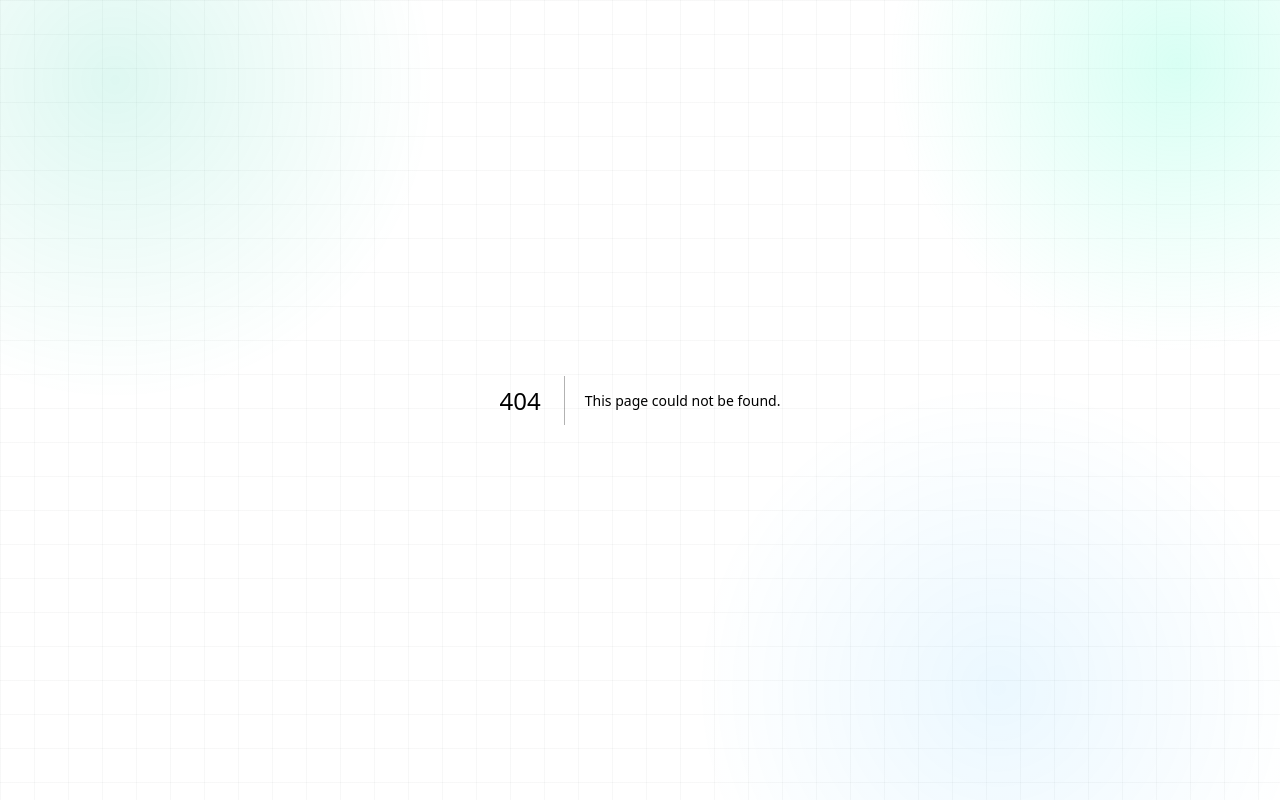
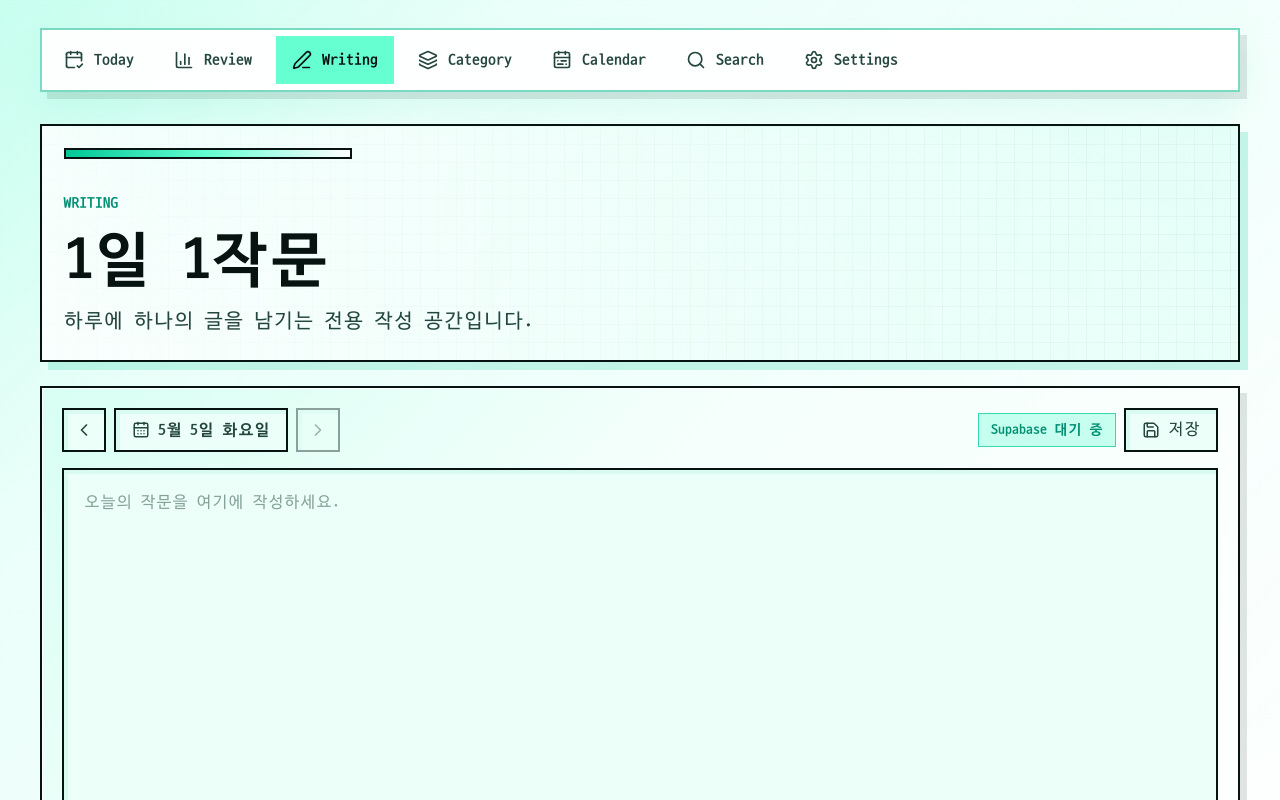
Before and after one commit to lucitetokki-ls/dailynoteapp, a Next.js app: page /writing in a window 1280 px wide. Before the commit this address had no page. Shown: the top 800 px of the page. Built offline with nearby package versions, Linux system fonts and the light colour scheme; no server answers; the database is empty.

Commit message:
Add daily writing workspace

```diff
--- /dev/null
+++ b/app/writing/page.tsx
@@ -0,0 +1,17 @@
+import type { Metadata } from "next";
+
+import { AppShell } from "@/components/AppShell";
+import { WritingStudio } from "@/components/WritingStudio";
+
+export const metadata: Metadata = {
+  title: "Writing",
+  description: "Daily writing space for Lucitetokki Daily Action Log.",
+};
+
+export default function WritingPage() {
+  return (
+    <AppShell>
+      <WritingStudio />
+    </AppShell>
+  );
+}
--- a/components/AppNav.tsx
+++ b/components/AppNav.tsx
@@ -2,7 +2,15 @@
 
 import Link from "next/link";
 import { usePathname } from "next/navigation";
-import { BarChart3, CalendarCheck2, CalendarRange, Layers3, Search, Settings } from "lucide-react";
+import {
+  BarChart3,
+  CalendarCheck2,
+  CalendarRange,
+  Layers3,
+  PenLine,
+  Search,
+  Settings,
+} from "lucide-react";
 
 import { cn } from "@/lib/utils";
 
@@ -16,6 +24,11 @@ const navItems = [
     href: "/review",
     label: "Review",
     icon: BarChart3,
+  },
+  {
+    href: "/writing",
+    label: "Writing",
+    icon: PenLine,
   },
   {
     href: "/category",
--- /dev/null
+++ b/components/WritingStudio.tsx
@@ -0,0 +1,176 @@
+"use client";
+
+import { useMemo, useRef, useState } from "react";
+import { CalendarDays, ChevronLeft, ChevronRight, Save } from "lucide-react";
+
+import { updateStoredDay, useStoredDay, useSupabaseSyncStatus } from "@/lib/daily-store";
+import { getActionForSlot } from "@/lib/slot-metrics";
+import {
+  addDaysToDateKey,
+  cn,
+  createId,
+  formatDisplayDate,
+  getTodayDateKey,
+} from "@/lib/utils";
+import { slotMeta } from "@/types/daily-action";
+
+const writingSlot = "writing";
+
+export function WritingStudio() {
+  const [todayDate] = useState(() => getTodayDateKey());
+  const [selectedDate, setSelectedDate] = useState(todayDate);
+  const { actions } = useStoredDay(selectedDate);
+  const syncStatus = useSupabaseSyncStatus(selectedDate);
+  const writingAction = useMemo(() => getActionForSlot(actions, writingSlot), [actions]);
+  const editorRef = useRef<HTMLTextAreaElement | null>(null);
+  const [hasUnsavedChanges, setHasUnsavedChanges] = useState(false);
+  const isToday = selectedDate === todayDate;
+
+  function saveWriting(nextText = editorRef.current?.value ?? "") {
+    const now = new Date().toISOString();
+    const writingMeta = slotMeta[writingSlot];
+
+    updateStoredDay(selectedDate, (currentDay) => {
+      const existingAction = getActionForSlot(currentDay.actions, writingSlot);
+      const log = {
+        ...currentDay.dailyLog,
+        updatedAt: now,
+      };
+
+      if (!existingAction) {
+        return {
+          dailyLog: log,
+          actions: [
+            {
+              id: createId(),
+              dailyLogId: log.id,
+              slot: writingSlot,
+              category: writingMeta.category,
+              title: writingMeta.label,
+              description: nextText,
+              status: "done",
+              satisfaction: 3,
+              reflection: "",
+              createdAt: now,
+              updatedAt: now,
+            },
+            ...currentDay.actions,
+          ],
+        };
+      }
+
+      return {
+        dailyLog: log,
+        actions: currentDay.actions.map((action) =>
+          action.id === existingAction.id
+            ? {
+                ...action,
+                slot: writingSlot,
+                category: writingMeta.category,
+                title: writingMeta.label,
+                description: nextText,
+                status: "done",
+                updatedAt: now,
+              }
+            : action,
+        ),
+      };
+    });
+
+    setHasUnsavedChanges(false);
+  }
+
+  return (
+    <div className="grid gap-5 pb-10 sm:gap-6 sm:pb-12">
+      <section className="survey-hero grid gap-4">
+        <div className="text-left">
+          <p className="survey-kicker">Writing</p>
+          <h1 className="survey-title mt-3 text-4xl font-semibold leading-tight text-zinc-950 sm:text-6xl">
+            1일 1작문
+          </h1>
+          <p className="mt-3 max-w-3xl text-base leading-7 text-zinc-600 sm:text-xl sm:leading-8">
+            하루에 하나의 글을 남기는 전용 작성 공간입니다.
+          </p>
+        </div>
+      </section>
+
+      <section className="survey-card grid gap-4 rounded-lg border border-zinc-200 bg-white p-4 shadow-sm sm:p-5">
+        <div className="flex flex-wrap items-center justify-between gap-3">
+          <div className="flex flex-wrap items-center gap-2">
+            <button
+              className="survey-control flex h-11 w-11 items-center justify-center rounded-md border border-zinc-200 bg-white text-zinc-600 transition hover:bg-zinc-50 hover:text-zinc-950"
+              onClick={() => setSelectedDate((currentDate) => addDaysToDateKey(currentDate, -1))}
+              title="이전 날짜"
+              type="button"
+            >
+              <ChevronLeft aria-hidden="true" size={20} />
+            </button>
+            <div className="survey-control flex min-h-11 items-center gap-2 rounded-md border border-zinc-200 bg-white px-4 text-base font-semibold text-zinc-700">
+              <CalendarDays aria-hidden="true" size={18} />
+              {formatDisplayDate(selectedDate)}
+            </div>
+            <button
+              className="survey-control flex h-11 w-11 items-center justify-center rounded-md border border-zinc-200 bg-white text-zinc-600 transition hover:bg-zinc-50 hover:text-zinc-950 disabled:cursor-not-allowed disabled:opacity-40"
+              disabled={isToday}
+              onClick={() => setSelectedDate((currentDate) => addDaysToDateKey(currentDate, 1))}
+              title="다음 날짜"
+              type="button"
+            >
+              <ChevronRight aria-hidden="true" size={20} />
+            </button>
+            {!isToday ? (
+              <button
+                className="survey-control min-h-11 rounded-md border border-zinc-200 bg-white px-4 text-base font-semibold text-zinc-600 transition hover:bg-zinc-50 hover:text-zinc-950"
+                onClick={() => setSelectedDate(todayDate)}
+                type="button"
+              >
+                오늘
+              </button>
+            ) : null}
+          </div>
+
+          <div className="flex flex-wrap items-center gap-2">
+            <span
+              className={cn(
+                "rounded-md border px-3 py-1.5 text-sm font-semibold",
+                hasUnsavedChanges && "border-amber-200 bg-amber-50 text-amber-700",
+                !hasUnsavedChanges &&
+                  syncStatus.status === "saved" &&
+                  "border-emerald-200 bg-emerald-50 text-emerald-700",
+                !hasUnsavedChanges &&
+                  syncStatus.status === "saving" &&
+                  "border-sky-200 bg-sky-50 text-sky-700",
+                !hasUnsavedChanges &&
+                  syncStatus.status === "error" &&
+                  "border-red-200 bg-red-50 text-red-700",
+                !hasUnsavedChanges &&
+                  syncStatus.status === "local-only" &&
+                  "border-zinc-200 bg-zinc-50 text-zinc-600",
+              )}
+            >
+              {hasUnsavedChanges ? "저장 전" : syncStatus.message}
+            </span>
+            <button
+              className="survey-control flex min-h-11 items-center gap-2 rounded-md border border-zinc-200 bg-white px-4 text-base font-semibold text-zinc-700 transition hover:bg-zinc-50 hover:text-zinc-950"
+              onClick={() => saveWriting()}
+              type="button"
+            >
+              <Save aria-hidden="true" size={18} />
+              저장
+            </button>
+          </div>
+        </div>
+
+        <textarea
+          className="survey-control min-h-[62dvh] w-full resize-y rounded-md border border-zinc-200 bg-zinc-50 px-4 py-4 text-lg leading-8 text-zinc-950 outline-none transition placeholder:text-zinc-400 focus:border-zinc-400 focus:bg-white sm:min-h-[64dvh] sm:px-5 sm:py-5 sm:text-xl sm:leading-9"
+          defaultValue={writingAction?.description ?? ""}
+          key={`${selectedDate}-${writingAction?.id ?? "empty"}-${writingAction?.updatedAt ?? "new"}`}
+          onBlur={(event) => saveWriting(event.currentTarget.value)}
+          onChange={() => setHasUnsavedChanges(true)}
+          placeholder="오늘의 작문을 여기에 작성하세요."
+          ref={editorRef}
+        />
+      </section>
+    </div>
+  );
+}
```
